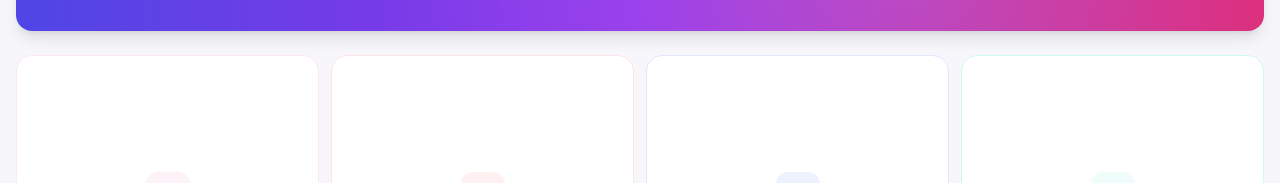
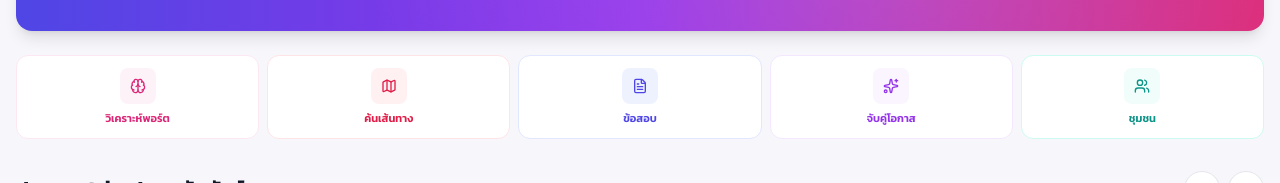
Before and after one commit to poomp5/doodee-future-darun, a Next.js app: page /th in a window 1280 px wide. Shown: the part 617-800 px from the top of the page. Built offline with nearby package versions, Linux system fonts and the light colour scheme; no server answers; the database is empty.

Commit message:
feat:cta and talent pipeline and course 2 col

```diff
--- a/app/[locale]/course/page.tsx
+++ b/app/[locale]/course/page.tsx
@@ -399,7 +399,7 @@ const StudyPlanPage = () => {
         ))}
       </div>
       {/* Card grid skeleton */}
-      <div className="grid grid-cols-1 sm:grid-cols-2 lg:grid-cols-3 xl:grid-cols-4 gap-4">
+      <div className="grid grid-cols-2 lg:grid-cols-3 xl:grid-cols-4 gap-4">
         {[...Array(8)].map((_, i) => (
           <div key={i} className="bg-white rounded-2xl shadow-sm border border-gray-100 overflow-hidden animate-pulse">
             <div className="w-full h-40 bg-gray-200" />
@@ -556,7 +556,7 @@ const StudyPlanPage = () => {
               if (allItems.length === 0 && loadingCamphub) {
                 // Show skeleton grid while initial load
                 return (
-                  <div className="grid grid-cols-1 sm:grid-cols-2 lg:grid-cols-3 xl:grid-cols-4 gap-4">
+                  <div className="grid grid-cols-2 lg:grid-cols-3 xl:grid-cols-4 gap-4">
                     {[...Array(8)].map((_, i) => (
                       <div key={`init-sk-${i}`} className="bg-white rounded-2xl shadow-sm border border-gray-100 overflow-hidden animate-pulse">
                         <div className="w-full h-40 bg-gray-200" />
@@ -582,7 +582,7 @@ const StudyPlanPage = () => {
 
               return (
                 <>
-                  <div className="grid grid-cols-1 sm:grid-cols-2 lg:grid-cols-3 xl:grid-cols-4 gap-4">
+                  <div className="grid grid-cols-2 lg:grid-cols-3 xl:grid-cols-4 gap-4">
                     {sortByDeadline(allItems).map((item) => {
                       const CategoryIcon = getCategoryGroupIcon(item.category);
                       const expired = isExpired(item.deadline);
--- a/app/[locale]/page.tsx
+++ b/app/[locale]/page.tsx
@@ -5,7 +5,7 @@ import Image from "next/image";
 import { Link } from "@/routing";
 import { useTranslations, useLocale } from "next-intl";
 import { examCountdowns, ExamCountdown } from "@/lib/exam-config";
-import { Brain, Users, FileText, GraduationCap, ArrowRight, Settings, ChevronRight, ChevronLeft, Map } from "lucide-react";
+import { Brain, Users, FileText, GraduationCap, ArrowRight, Settings, ChevronRight, ChevronLeft, Map, Sparkles } from "lucide-react";
 import { useAuth } from "@/components/AuthProvider";
 import ForYouWidget from "@/components/recommendations/ForYouWidget";
 import ACTBanner from "@/components/schools/ACTBanner";
@@ -354,22 +354,23 @@ export default function HomePage() {
       </Link>
 
       {/* Quick CTA menu */}
-      <div className="w-full grid grid-cols-4 gap-3">
+      <div className="w-full grid grid-cols-5 gap-2">
         {[
           { label: t("menuAnalyse"), href: "/analyse", icon: Brain, iconColor: "text-pink-600", iconBg: "bg-pink-50", hoverBg: "hover:bg-pink-50", border: "border-pink-100" },
           { label: t("menuPathfinding"), href: "/pathfinding", icon: Map, iconColor: "text-rose-600", iconBg: "bg-rose-50", hoverBg: "hover:bg-rose-50", border: "border-rose-100" },
           { label: t("menuMockExamShort"), href: "/mock-exam", icon: FileText, iconColor: "text-indigo-600", iconBg: "bg-indigo-50", hoverBg: "hover:bg-indigo-50", border: "border-indigo-100" },
+          { label: t("menuTalentPipeline"), href: "/talent-pipeline", icon: Sparkles, iconColor: "text-purple-600", iconBg: "bg-purple-50", hoverBg: "hover:bg-purple-50", border: "border-purple-100" },
           { label: t("menuCommunity"), href: "/community", icon: Users, iconColor: "text-teal-600", iconBg: "bg-teal-50", hoverBg: "hover:bg-teal-50", border: "border-teal-100" },
         ].map((cta) => (
           <Link
             key={cta.href}
             href={cta.href}
-            className={`group w-full aspect-square bg-white border ${cta.border} rounded-2xl flex flex-col items-center justify-center gap-2.5 ${cta.hoverBg} hover:shadow-sm hover:-translate-y-0.5 transition-all duration-200`}
+            className={`group bg-white border ${cta.border} rounded-xl flex flex-col items-center justify-center gap-2 py-3 px-1 ${cta.hoverBg} hover:shadow-sm transition-all duration-200`}
           >
-            <div className={`w-11 h-11 rounded-xl ${cta.iconBg} flex items-center justify-center`}>
-              <cta.icon className={`w-5 h-5 ${cta.iconColor}`} />
+            <div className={`w-9 h-9 rounded-lg ${cta.iconBg} flex items-center justify-center`}>
+              <cta.icon className={`w-4 h-4 ${cta.iconColor}`} />
             </div>
-            <span className={`px-2 text-center leading-tight text-xs font-semibold ${cta.iconColor}`}>{cta.label}</span>
+            <span className={`text-center leading-tight text-[11px] font-semibold ${cta.iconColor}`}>{cta.label}</span>
           </Link>
         ))}
       </div>
--- a/messages/en.json
+++ b/messages/en.json
@@ -70,6 +70,7 @@
     "menuMockExamCta": "Start Exam",
     "menuMockExamShort": "Mock Exam",
     "menuCommunity": "Community",
+    "menuTalentPipeline": "Talent Match",
     "menuPathfinding": "Path Finder",
     "noAnnouncements": "No announcements yet",
     "dreamTitle": "Dream Faculty / My Calendar",
```
Also changed, not shown: messages/th.json.
